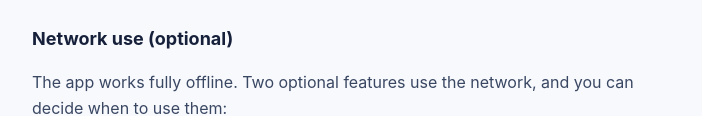
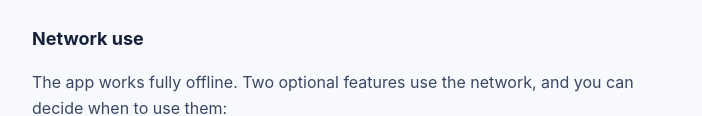
Before and after one commit to antonio-gor/the-shelf-privacy, a plain HTML site: page index.html in a window 1280 px wide. Shown: the part 370-486 px from the top of the page, without its empty margins (288-990 px from the left). Drawn offline with Linux system fonts and the light colour scheme.

Commit message:
Update index.html

```diff
--- a/index.html
+++ b/index.html
@@ -37,7 +37,7 @@ same data is stored in your personal, private iCloud database, managed by
 Apple and readable only by your Apple Account. The developer has no access to
 it and operates no servers.</p>
 
-<h2>Network use (optional)</h2>
+<h2>Network use</h2>
 <p>The app works fully offline. Two optional features use the network,
 and you can decide when to use them:</p>
 <ul>
```
